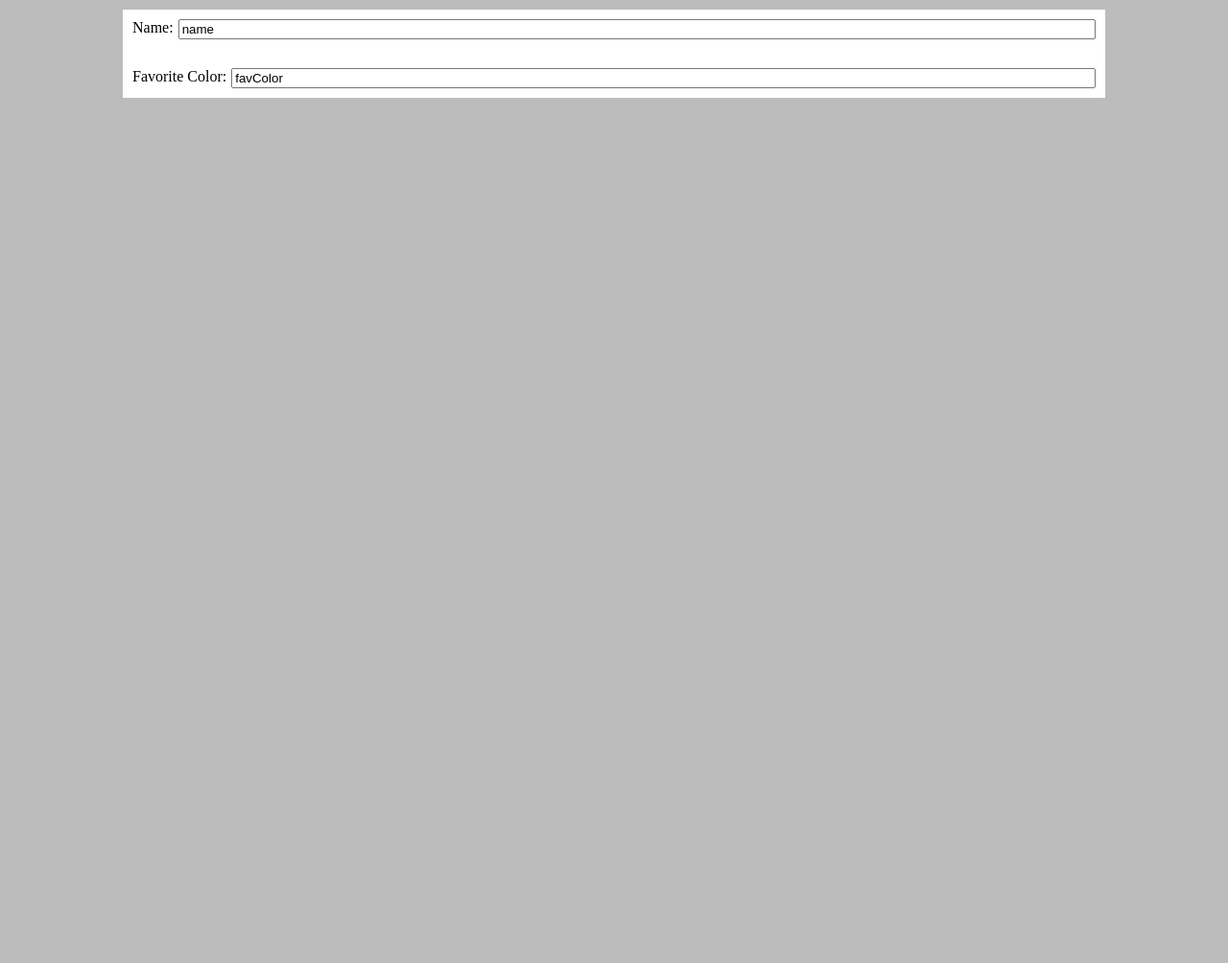
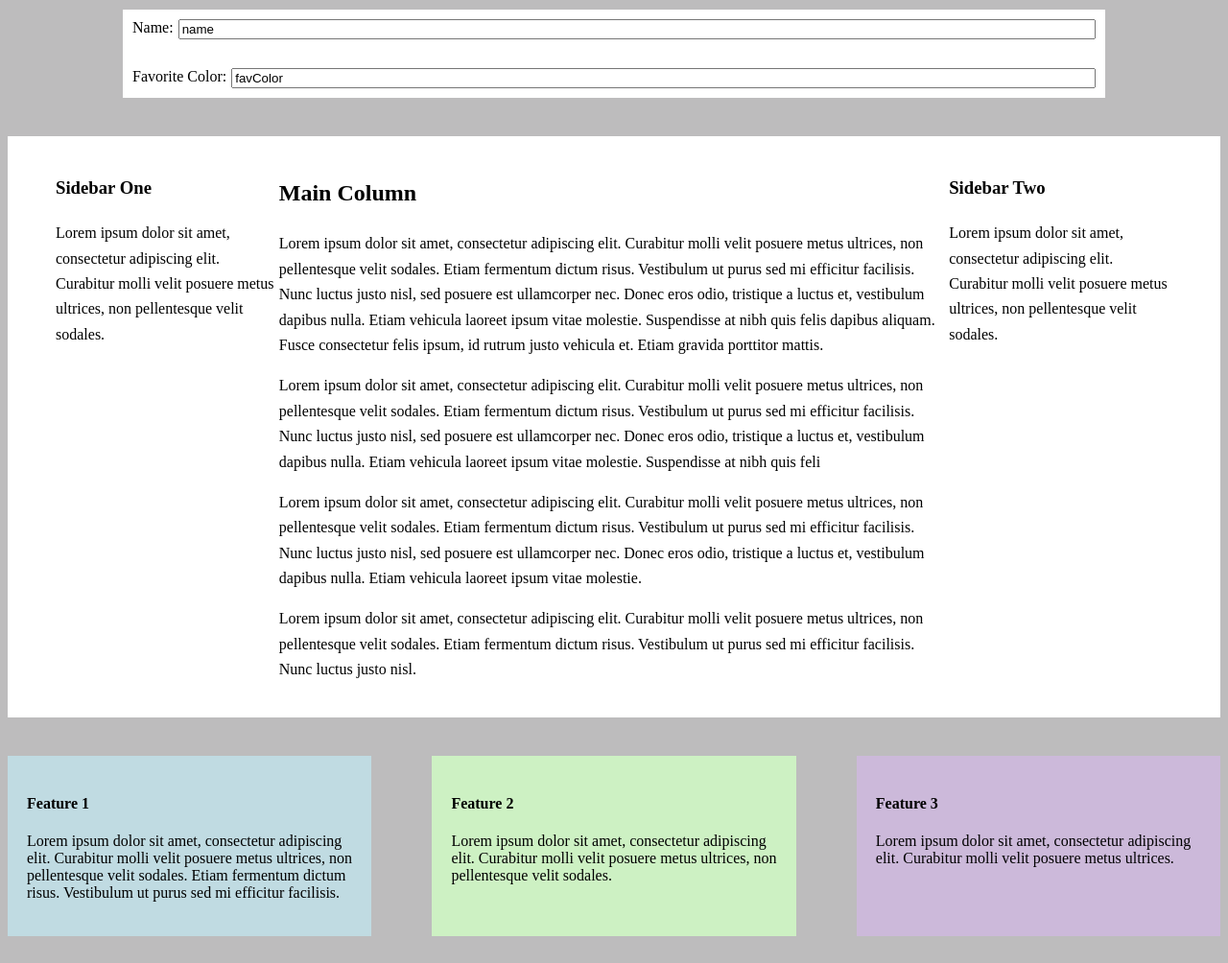
Before and after one commit to Tashinyimala/flexbox, a plain HTML site: page index.html in a window 1280 px wide. Shown: the whole page at 96% size. Before the commit the page ends 800 px from the top, so only its background shows below. Drawn offline with Linux system fonts and the light colour scheme.

Commit message:
feature-margin completed

```diff
--- a/index.html
+++ b/index.html
@@ -18,5 +18,77 @@
         </div>
       </form>
     </div>
+
+    <div class="column-layout">
+      <div class="main-column">
+        <h2>Main Column</h2>
+        <p>Lorem ipsum dolor sit amet, consectetur adipiscing elit.
+          Curabitur molli velit posuere metus ultrices, non
+          pellentesque velit sodales. Etiam fermentum dictum risus.
+          Vestibulum ut purus sed mi efficitur facilisis.
+          Nunc luctus justo nisl, sed posuere est ullamcorper nec.
+          Donec eros odio, tristique a luctus et, vestibulum dapibus
+          nulla. Etiam vehicula laoreet ipsum vitae molestie.
+          Suspendisse at nibh quis felis dapibus aliquam.
+          Fusce consectetur felis ipsum, id rutrum justo vehicula et.
+          Etiam gravida porttitor mattis.</p>
+        <p>Lorem ipsum dolor sit amet, consectetur adipiscing elit.
+          Curabitur molli velit posuere metus ultrices, non
+          pellentesque velit sodales. Etiam fermentum dictum risus.
+          Vestibulum ut purus sed mi efficitur facilisis.
+          Nunc luctus justo nisl, sed posuere est ullamcorper nec.
+          Donec eros odio, tristique a luctus et, vestibulum dapibus
+          nulla. Etiam vehicula laoreet ipsum vitae molestie.
+          Suspendisse at nibh quis feli</p>
+        <p>Lorem ipsum dolor sit amet, consectetur adipiscing elit.
+          Curabitur molli velit posuere metus ultrices, non
+          pellentesque velit sodales. Etiam fermentum dictum risus.
+          Vestibulum ut purus sed mi efficitur facilisis.
+          Nunc luctus justo nisl, sed posuere est ullamcorper nec.
+          Donec eros odio, tristique a luctus et, vestibulum dapibus
+          nulla. Etiam vehicula laoreet ipsum vitae molestie.
+          </p>
+        <p>Lorem ipsum dolor sit amet, consectetur adipiscing elit.
+          Curabitur molli velit posuere metus ultrices, non
+          pellentesque velit sodales. Etiam fermentum dictum risus.
+          Vestibulum ut purus sed mi efficitur facilisis.
+          Nunc luctus justo nisl.</p>
+      </div>
+
+      <div class="sidebar-one">
+        <h3>Sidebar One</h3>
+        <p>Lorem ipsum dolor sit amet, consectetur adipiscing elit.
+          Curabitur molli velit posuere metus ultrices, non
+          pellentesque velit sodales.</p>
+      </div>
+      <div class="sidebar-two">
+        <h3>Sidebar Two</h3>
+        <p>Lorem ipsum dolor sit amet, consectetur adipiscing elit.
+          Curabitur molli velit posuere metus ultrices, non
+          pellentesque velit sodales.</p>
+      </div>
+    </div>
+
+    <div class="call-outs-container">
+      <div class="call-out">
+        <h4>Feature 1</h4>
+        <p>Lorem ipsum dolor sit amet, consectetur adipiscing elit.
+          Curabitur molli velit posuere metus ultrices, non
+          pellentesque velit sodales. Etiam fermentum dictum risus.
+          Vestibulum ut purus sed mi efficitur facilisis. </p>
+      </div>
+      <div class="call-out">
+        <h4>Feature 2</h4>
+        <p>Lorem ipsum dolor sit amet, consectetur adipiscing elit.
+          Curabitur molli velit posuere metus ultrices, non
+          pellentesque velit sodales. </p>
+      </div>
+      <div class="call-out">
+        <h4>Feature 3</h4>
+        <p>Lorem ipsum dolor sit amet, consectetur adipiscing elit.
+          Curabitur molli velit posuere metus ultrices. </p>
+      </div>
+
+    </div>
   </body>
 </html>
--- a/style.css
+++ b/style.css
@@ -28,7 +28,9 @@ html {
   margin: 40px auto 0 auto;
   line-height: 1.65;
   padding: 20px 50px;
+  box-sizing: border-box;
   display: flex;
+  justify-content: space-between;
 }
 
 .main-column {
@@ -45,3 +47,26 @@ html {
   flex: 1;
   order: 3;
 }
+
+.call-outs-container {
+  max-width: 1400px;
+  margin: 40px auto 0 auto;
+}
+
+.call-out {
+  padding: 20px;
+  box-sizing: border-box;
+  margin-bottom: 20px;
+  flex-basis: 30%;
+}
+
+@media (min-width: 900px) {
+  .call-outs-container {
+    display: flex;
+    justify-content: space-between;
+  }
+}
+
+.call-out:nth-child(1) {background-color: #c0dbe2;}
+.call-out:nth-child(2) {background-color: #cdf1c3;}
+.call-out:nth-child(3) {background-color: #ccb9da;}
```
